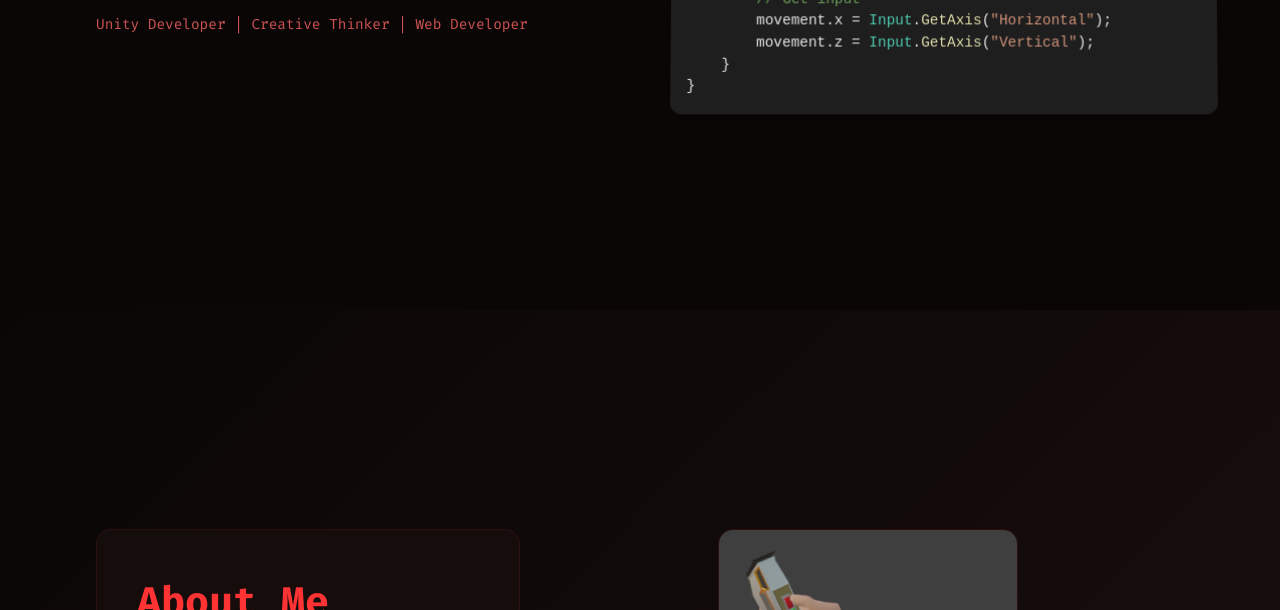
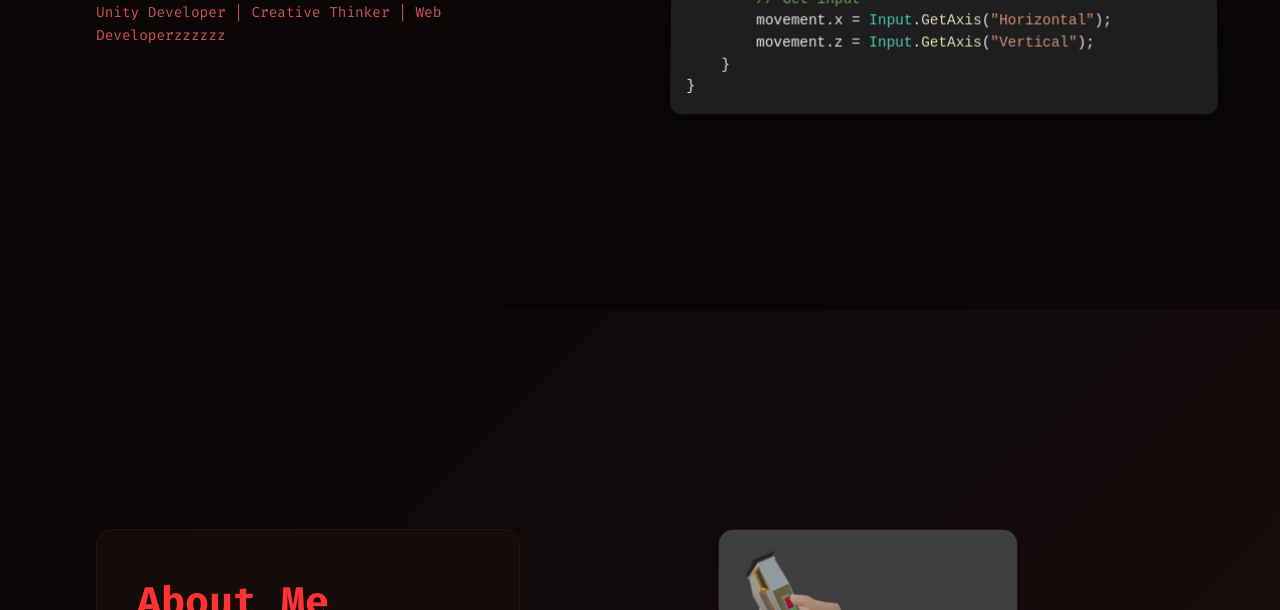
Before and after one commit to fuejan/fuejan.github.io, a plain HTML site: page index.html in a window 1280 px wide. Shown: the part 490-1100 px from the top of the page. Drawn offline with Linux system fonts and the light colour scheme.

Commit message:
Update index.html

```diff
--- a/index.html
+++ b/index.html
@@ -33,7 +33,7 @@
                     <h1 class="developer-title">Game <span class="highlight">Developer</span></h1>
                 </div>
                 <div class="static-text">
-                    Unity Developer | Creative Thinker | Web Developer
+                    Unity Developer | Creative Thinker | Web Developerzzzzzz
                 </div>
             </div>
         </div>
```
